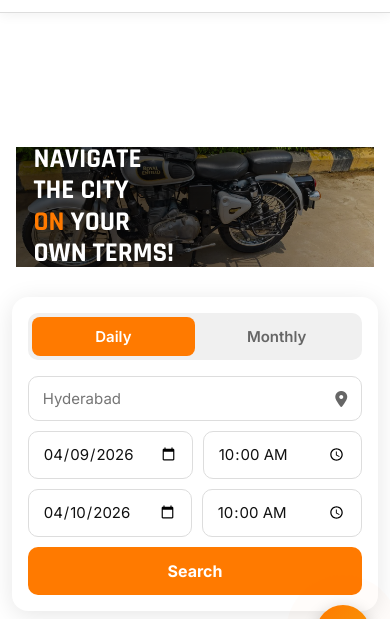
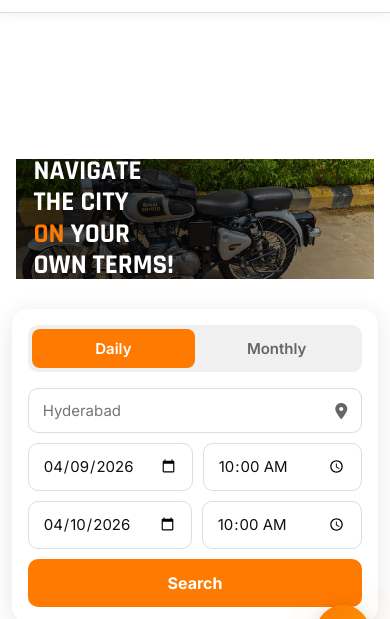
Before and after one commit to VenkyCodeX/Bike_Rental__Hub, a plain HTML site: page index.html in a window 390 px wide. Shown: the part 95-714 px from the top of the page. Drawn offline with Linux system fonts and the light colour scheme.

Commit message:
Fix hero spacing - show image from top with 12px gap below navbar

```diff
--- a/styles.css
+++ b/styles.css
@@ -122,14 +122,14 @@ input, select, textarea { font-family: inherit; outline: none; }
 
 /* ── HERO ── */
 .hero {
-  margin-top: 110px;
+  margin-top: 122px;
   position: relative;
   height: 320px;
   overflow: hidden;
 }
 .hero-bg-img {
   width: 100%; height: 100%;
-  object-fit: cover; object-position: center 60%;
+  object-fit: cover; object-position: center top;
   display: block;
 }
 .hero-overlay {
@@ -225,7 +225,7 @@ input, select, textarea { font-family: inherit; outline: none; }
 @media (max-width: 600px) {
   .announce-bar { font-size: 12px; padding: 8px 4%; }
   .navbar { top: 38px; }
-  .hero { margin-top: 108px; height: 260px; }
+  .hero { margin-top: 120px; height: 260px; }
   .hero-headline h1 { font-size: clamp(22px, 7vw, 36px); }
   .booking-widget { margin: -20px 3% 0; padding: 16px; }
 }
```
